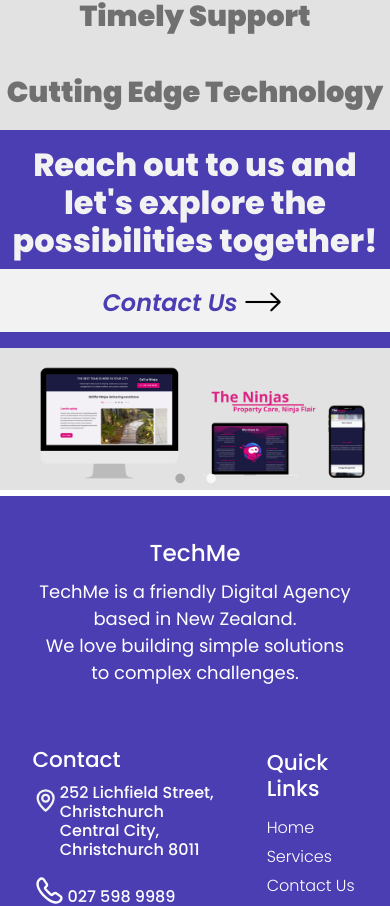
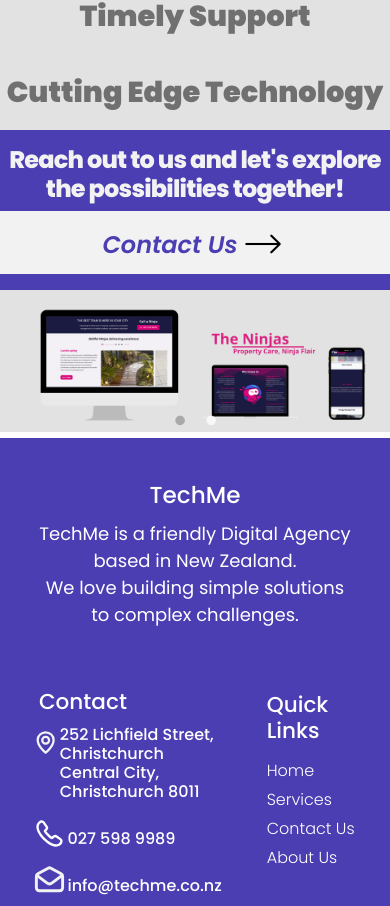
Before and after one commit to baayesh/TechMe, a React (Create React App) app: page / in a window 390 px wide. Shown: the part 1584-2490 px from the top of the page. Built offline with nearby package versions, Linux system fonts and the light colour scheme; a web font is replaced by a local one.

Commit message:
Make footer contact details hover effect

```diff
--- a/src/components/Footer.jsx
+++ b/src/components/Footer.jsx
@@ -23,7 +23,7 @@ function Footer() {
           <div>
             <div className="footer-contact-details-quick-links footer-address">
               <div className="footer-column small">
-                <h4>Contact</h4>
+                <h4 className="footer-title-margin">Contact</h4>
                 <div className="">
                   <div className="footer-contact-details">
                     <svg
--- a/src/components/styles/Footer.css
+++ b/src/components/styles/Footer.css
@@ -57,6 +57,10 @@
   flex: 0.7;
 }
 
+.footer-title-margin{
+  margin-left: 0.3em !important;
+}
+
 .footer-column h3,
 .footer-column h4 {
   margin: 0 0 10px 0;
@@ -97,7 +101,7 @@
   display: flex;
   align-items: flex-end;
   margin-bottom: 1em;
-  transition: transform 0.3 ease-in-out;
+  transition: transform 0.3s ease-in-out;
 }
 
 .footer-contact-details svg{
@@ -114,7 +118,7 @@
 
 .footer-contact-details:hover {
   font-weight: 700;
-  transform: scale(1.2, 1.2);
+  transform: scale(1.2);
 }
 
 .footer-social-media-mob {
--- a/src/pages/Home/Contact Us/ContactUs.css
+++ b/src/pages/Home/Contact Us/ContactUs.css
@@ -49,3 +49,12 @@
   cursor: pointer;
   text-decoration: underline;
 }
+
+
+@media (max-width:552px) {
+  .hm-cus-mdiv h3{
+     font-size: 1.5rem;
+     letter-spacing: -0.05rem;
+  }
+
+}
```
